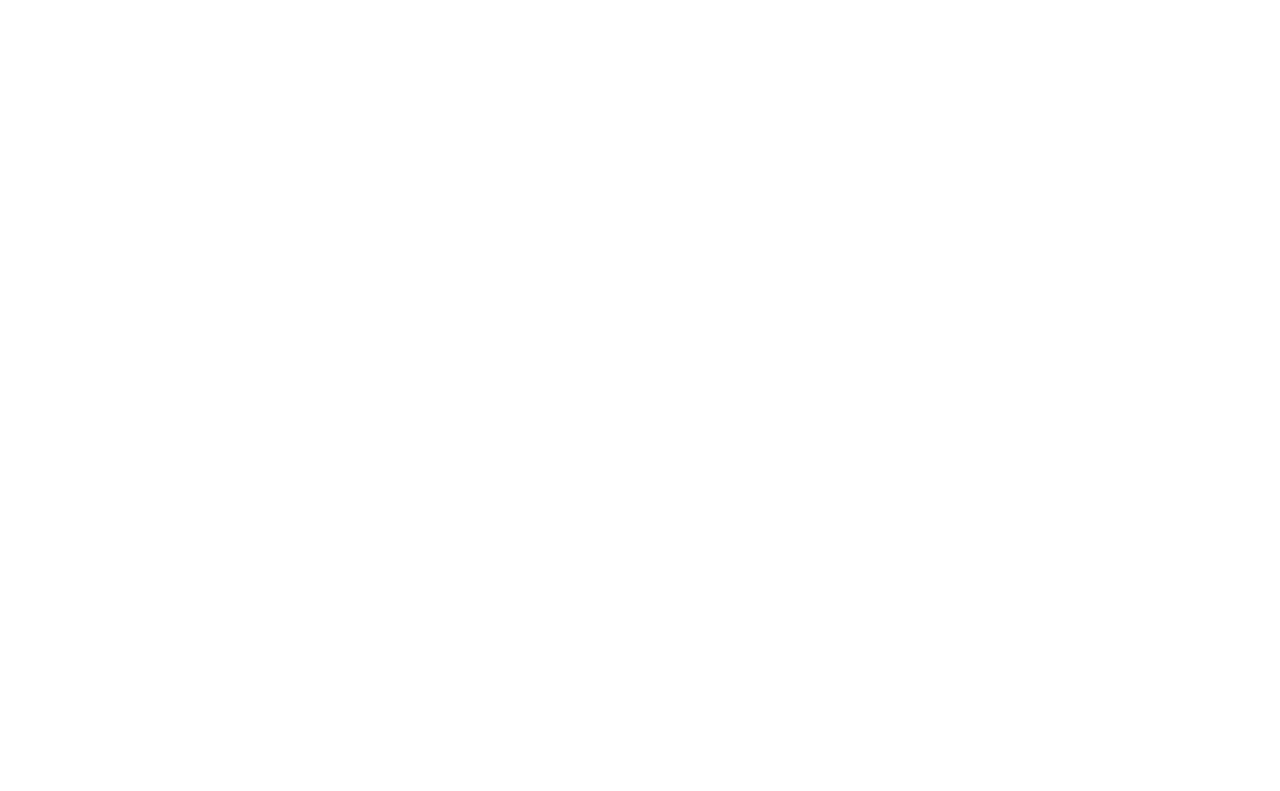
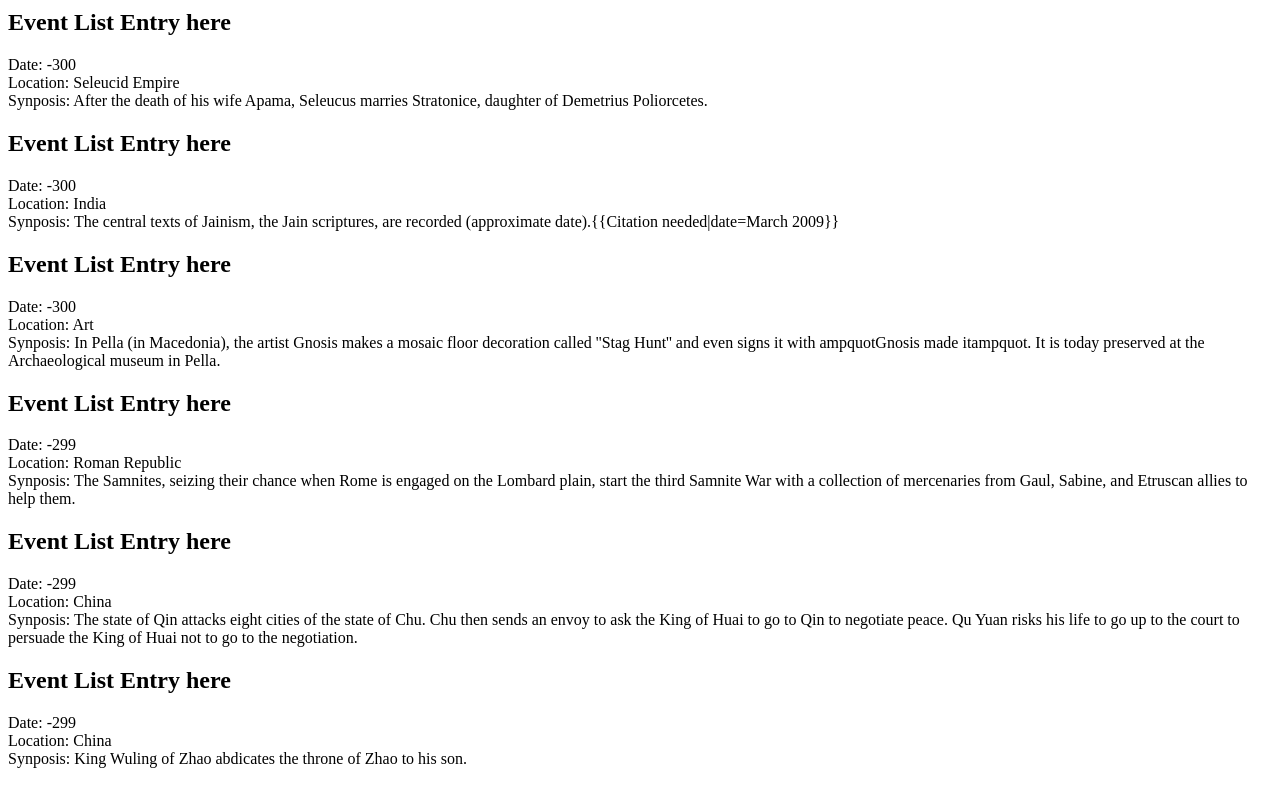
Before and after one commit to chengmuy/historical-events, a React app: page / in a window 1280 px wide. Shown: the part 580-1371 px from the top of the page. Before the commit the page ends 800 px from the top, so only its background shows below. Built offline with nearby package versions, Linux system fonts and the light colour scheme; the HTML template or start-up script is replaced by a standard one.

Commit message:
Render static data

```diff
--- a/client/src/App.jsx
+++ b/client/src/App.jsx
@@ -1,6 +1,195 @@
-import React from "react";
+import React, { useState } from "react";
 import ReactDOM from "react-dom";
 
-const App = () => <div>Hello World</div>;
+import EventList from "./components/EventList";
+
+const App = () => {
+  const [eventList, setEventList] = useState([
+    {
+      date: "-300",
+      description:
+        "Pilgrims travel to the healing temples of Asclepieion to be cured of their ills. After a ritual purification the followers bring offerings or sacrifices.",
+      lang: "en",
+      category1: "By place",
+      category2: "Greece",
+      granularity: "year"
+    },
+    {
+      date: "-300",
+      description:
+        "Pyrrhus, the King of Epirus, is taken as a hostage to Egypt after the Battle of Ipsus and makes a diplomatic marriage with the princess Antigone, daughter of Ptolemy and Berenice.",
+      lang: "en",
+      category1: "By place",
+      category2: "Egypt",
+      granularity: "year"
+    },
+    {
+      date: "-300",
+      description:
+        "Ptolemy concludes an alliance with King Lysimachus of Thrace and gives him his daughter Arsinoe II in marriage.",
+      lang: "en",
+      category1: "By place",
+      category2: "Egypt",
+      granularity: "year"
+    },
+    {
+      date: "-300",
+      description:
+        "Seleucus founds the city of Antioch, some 20 miles up the Orontes River, naming it after his father.",
+      lang: "en",
+      category1: "By place",
+      category2: "Seleucid Empire",
+      granularity: "year"
+    },
+    {
+      date: "-300",
+      description: "After the death of his wife Apama, Seleucus marries Stratonice, daughter of Demetrius Poliorcetes.",
+      lang: "en",
+      category1: "By place",
+      category2: "Seleucid Empire",
+      granularity: "year"
+    },
+    {
+      date: "-300",
+      description:
+        "The central texts of Jainism, the Jain scriptures, are recorded (approximate date).{{Citation needed|date=March 2009}}",
+      lang: "en",
+      category1: "By place",
+      category2: "India",
+      granularity: "year"
+    },
+    {
+      date: "-300",
+      description:
+        "In Pella (in Macedonia), the artist Gnosis makes a mosaic floor decoration called ''Stag Hunt'' and even signs it with ampquotGnosis made itampquot. It is today preserved at the Archaeological museum in Pella.",
+      lang: "en",
+      category1: "By topic",
+      category2: "Art",
+      granularity: "year"
+    },
+    {
+      date: "-299",
+      description:
+        "The Samnites, seizing their chance when Rome is engaged on the Lombard plain, start the third Samnite War with a collection of mercenaries from Gaul, Sabine, and Etruscan allies to help them.",
+      lang: "en",
+      category1: "By place",
+      category2: "Roman Republic",
+      granularity: "year"
+    },
+    {
+      date: "-299",
+      description:
+        "The state of Qin attacks eight cities of the state of Chu. Chu then sends an envoy to ask the King of Huai to go to Qin to negotiate peace. Qu Yuan risks his life to go up to the court to persuade the King of Huai not to go to the negotiation.",
+      lang: "en",
+      category1: "By place",
+      category2: "China",
+      granularity: "year"
+    },
+    {
+      date: "-299",
+      description: "King Wuling of Zhao abdicates the throne of Zhao to his son.",
+      lang: "en",
+      category1: "By place",
+      category2: "China",
+      granularity: "year"
+    },
+    {
+      date: "-298",
+      description:
+        "The Samnites defeat the Romans under Lucius Cornelius Scipio Barbatus in the Battle of Camerinum, first battle of the Third Samnite War.",
+      lang: "en",
+      category1: "By place",
+      category2: "Roman Republic",
+      granularity: "year"
+    },
+    {
+      date: "-298",
+      description:
+        "The Roman armies penetrate into the heart of the Samnite territory and then capture the Samnite cities of Taurasia, Bovianum Vetus and Aufidena.",
+      lang: "en",
+      category1: "By place",
+      category2: "Roman Republic",
+      granularity: "year"
+    },
+    {
+      date: "-298",
+      description:
+        "Agathocles, king of Syracuse, assists the Italian Greeks against the Bruttians and supported the Greeks against the Romans.",
+      lang: "en",
+      category1: "By place",
+      category2: "Sicily",
+      granularity: "year"
+    },
+    {
+      date: "-298",
+      description:
+        "Ptolemy gives his stepdaughter Theoxena in marriage to Agathocles, the tyrant of Syracuse (in south-eastern Sicily).",
+      lang: "en",
+      category1: "By place",
+      category2: "Egypt",
+      granularity: "year"
+    },
+    {
+      date: "-298",
+      description:
+        "Ptolemy finally brings the rebellious region of Cyrene under his control. He places the region under the rule of his stepson Magas.",
+      lang: "en",
+      category1: "By place",
+      category2: "Egypt",
+      granularity: "year"
+    },
+    {
+      date: "-298",
+      description: "Bindusara succeeds his father Chandragupta Maurya as emperor of the Mauryan Empire.",
+      lang: "en",
+      category1: "By place",
+      category2: "India",
+      granularity: "year"
+    },
+    {
+      date: "-297",
+      description:
+        "Fabius Maximus Rullianus becomes consul for the fourth time. He defeats the Samnites in a battle near Tifernum.",
+      lang: "en",
+      category1: "By place",
+      category2: "Roman Republic",
+      granularity: "year"
+    },
+    {
+      date: "-297",
+      description:
+        "Following Cassander's death from illness, Philip IV, Cassander's eldest son, succeeds his father as King of Macedon, but soon after coming to the throne suffers from a wasting disease and dies. Antipater, the next son, rules jointly with his brother Alexander V.",
+      lang: "en",
+      category1: "By place",
+      category2: "Greece",
+      granularity: "year"
+    },
+    {
+      date: "-297",
+      description:
+        "Demetrius Poliorcetes returns to Greece with the aim of becoming master of Macedonia. While Demetrius is in Greece, Lysimachus seizes his possessions in Asia Minor.",
+      lang: "en",
+      category1: "By place",
+      category2: "Greece",
+      granularity: "year"
+    },
+    {
+      date: "-297",
+      description:
+        "Ptolemy decides to support Pyrrhus of Epirus and restores him to his kingdom. At first Pyrrhus reigns with a kinsman, Neoptolemus II of Epirus (who is a son of Cleopatra of Macedonia and a nephew of Alexander the Great), but soon he has him assassinated.",
+      lang: "en",
+      category1: "By place",
+      category2: "Greece",
+      granularity: "year"
+    }
+  ]);
+
+  return (
+    <div>
+      Hello World
+      <EventList eventList={eventList} />
+    </div>
+  );
+};
 
 ReactDOM.render(<App />, document.getElementById("app"));
--- a/client/src/components/EventList.jsx
+++ b/client/src/components/EventList.jsx
@@ -0,0 +1,15 @@
+import React from "react";
+import EventListEntry from "./EventListEntry";
+
+const EventList = ({ eventList }) => {
+  return (
+    <div>
+      <h1>EventList here</h1>
+      {eventList.map(e => (
+        <EventListEntry entry={e} />
+      ))}
+    </div>
+  );
+};
+
+export default EventList;
--- /dev/null
+++ b/client/src/components/EventListEntry.jsx
@@ -0,0 +1,14 @@
+import React from "react";
+
+const EventListEntry = ({ entry }) => {
+  return (
+    <div>
+      <h2>Event List Entry here</h2>
+      <div>Date: {entry.date}</div>
+      <div>Location: {entry.category2}</div>
+      <div>Synposis: {entry.description}</div>
+    </div>
+  );
+};
+
+export default EventListEntry;
```
